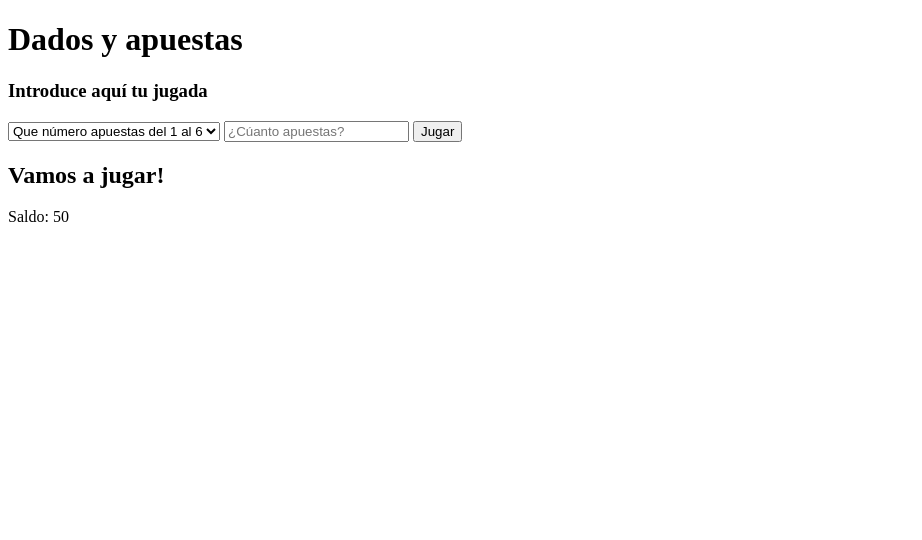
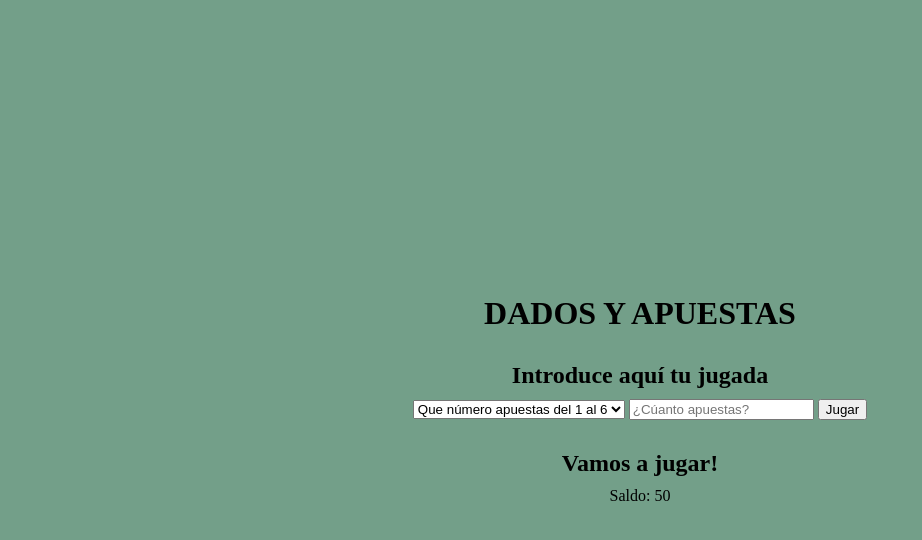
Before and after one commit to Adalab/modulo-2-evaluacion-intermedia-veroisla, a plain HTML site: page index.html in a window 1280 px wide. Shown: the whole page, without its empty margins (0-922 px from the left). Drawn offline with Linux system fonts and the light colour scheme.

```diff
--- a/index.html
+++ b/index.html
@@ -8,9 +8,10 @@
     <title>Evaluación intermedia módulo 2 Vero Isla</title>
   </head>
   <body>
-    <h1>Dados y apuestas</h1>
-    <h3>Introduce aquí tu jugada</h3>
-    <form>
+    <main class="main">
+      <h1 class="h1">Dados y apuestas</h1>
+      <h2>Introduce aquí tu jugada</h2>
+      <form class="form">
         <select class="js_select" name="" id="">
           <option>Que número apuestas del 1 al 6</option>
           <option>1</option>
@@ -31,11 +32,14 @@
         />
         <button type="button" class="js_btn">Jugar</button>
       </form>
+
       <h2 class="js_play">Vamos a jugar!</h2>
-
-    <h2 class="js_hidden js_double">Has ganado el doble de lo apostado 🥳</h2>
+      <h2 class="js_hidden js_double subtitle">
+        Has ganado el doble de lo apostado 🥳
+      </h2>
       <h2 class="js_hidden js_lost">Has perdido lo apostado 🥴</h2>
-    <p>Saldo: <span class="js_yourMoney">50</span></p>
+      <p class="p">Saldo: <span class="js_yourMoney">50</span></p>
+    </main>
     <script src="./js/main.js"></script>
   </body>
 </html>
--- a/js/main.js
+++ b/js/main.js
@@ -15,25 +15,19 @@ const lost = document.querySelector(".js_lost");
 //DECLARACIÓN FUNCIONES
 
 
-//Número aleatorio
+//1. Número aleatorio
 
 function getRandomNumber(max) {
     return Math.ceil(Math.random() * max);
   }
 
 
-// Número seleccionado, actualziación frase
+// 2. Número seleccionado, actualziación frase
 
 function numberSelected() {
 
-    //número seleccionado
-  const selectedNumber = parseInt(number.value);
-
-    //generar número aleatorio
-
- const numAleat = getRandomNumber(6);
- console.log(numAleat);
-
+const selectedNumber = parseInt(number.value);
+const numAleat = getRandomNumber(6);
 
     if ( numAleat === selectedNumber ) {
 
@@ -43,15 +37,43 @@ function numberSelected() {
     }
 
     else {
+
     play.classList.add("js_hidden");
     double.classList.add("js_hidden");
     lost.classList.remove("js_hidden");
-
 }
 }
 
 
-//Función manejadora
+//   //FUNCIÓN BONUS, ACTUALIZACIÓN DINERO (no me sale...., error NAN en moneyUpdate)
+
+//  function moneyUpdate () {
+
+//      const moneyDeb = parseInt(money.value);
+//      const actualMoney = parseInt(yourMoney.value)
+
+//      //copiar constantes función numberSelected (podría sacar ambas fuera??)
+
+//      const selectedNumber = parseInt(number.value);
+//      const numAleat = getRandomNumber(6);
+
+
+//      if ( numAleat === selectedNumber) {
+
+//         actualMoney.innerHTML = (moneyDeb * 2);
+//      }
+
+//     else {
+
+//         actualMoney.innerHTML = (moneyDeb * 0);
+
+//      }
+
+//   }
+
+
+
+//FUNCIÓN MANEJADORA
 
 function handlePlay(event) {
 
@@ -59,8 +81,11 @@ function handlePlay(event) {
 
     numberSelected();
 
+    //  moneyUpdate ();
 }
 
-//Evento
+
+
+//EVENTO
 
   button.addEventListener('click', handlePlay)
--- a/styles/main.css
+++ b/styles/main.css
@@ -1,3 +1,31 @@
+* {
+  margin: 0;
+}
+
 .js_hidden {
   display: none;
 }
+
+.main {
+  width: 100vw;
+  height: 100vh;
+  display: flex;
+  flex-direction: column;
+  justify-content: center;
+  align-items: center;
+  background-color: #739f89;
+}
+
+.h1 {
+  margin-bottom: 30px;
+  text-transform: uppercase;
+}
+
+.form {
+  margin-top: 10px;
+  margin-bottom: 30px;
+}
+
+.p {
+  margin-top: 10px;
+}
```
Lines whose indentation alone changed are shown as unchanged.
